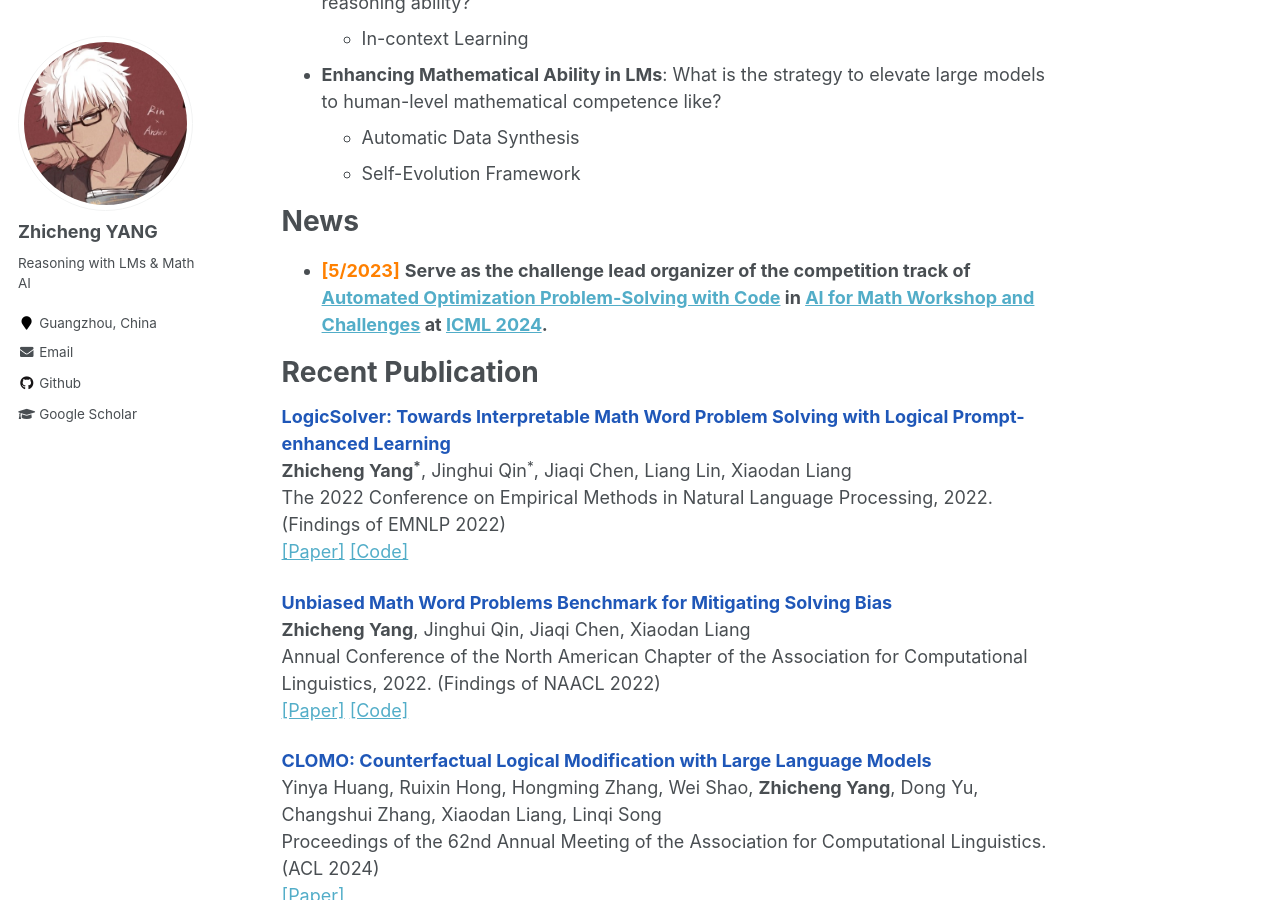
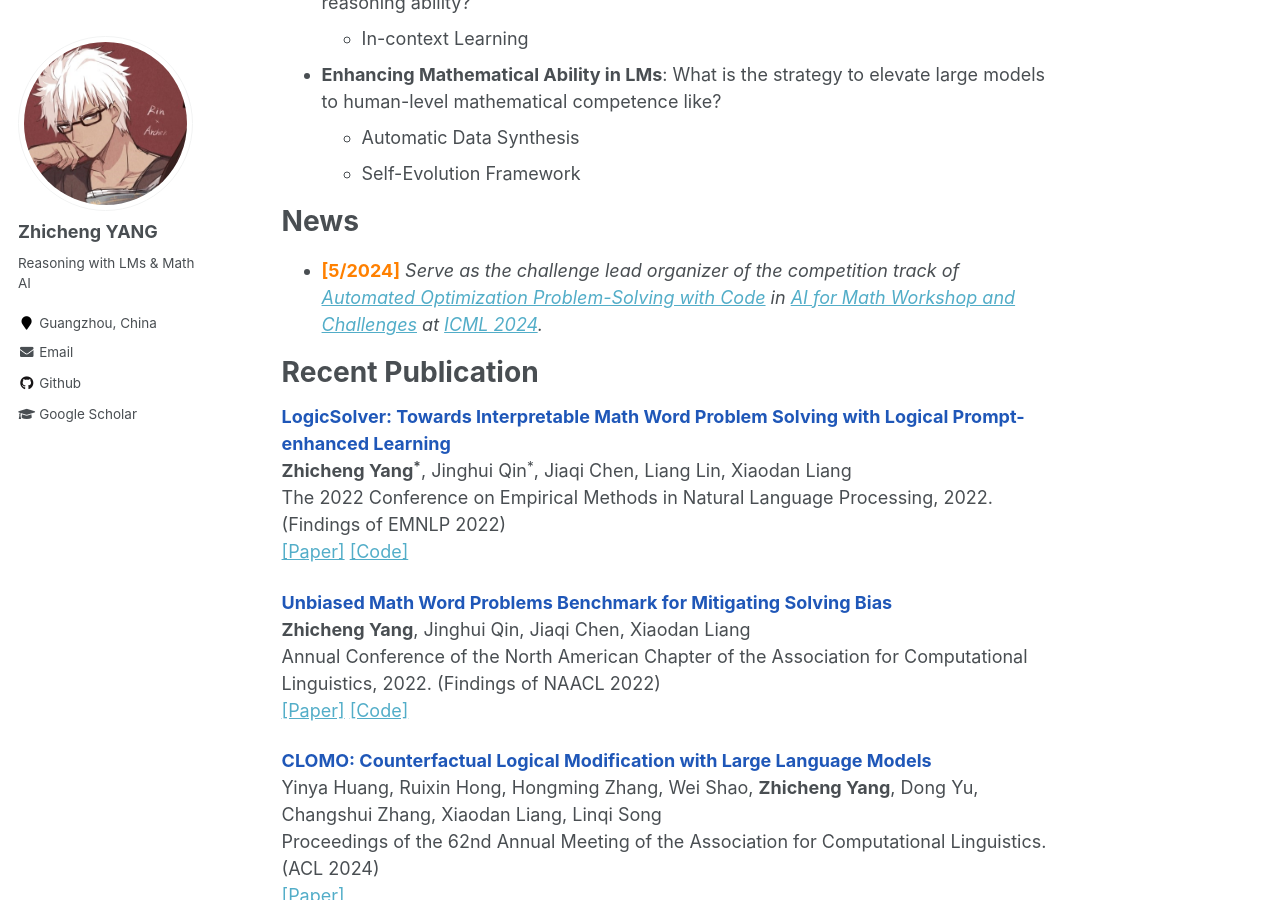
Before and after one commit to yangzhch6/yangzhch6.github.io, a Jekyll site: the page built from _pages/about.md, in a window 1280 px wide and 900 px high, scrolled down 579 px. Built offline with Jekyll 4.4.1, drawn with Linux system fonts in a browser that asks for light colours.

Commit message:
Update about.md

```diff
--- a/_pages/about.md
+++ b/_pages/about.md
@@ -31,7 +31,7 @@
 
 News
 ===
-- **<font style = "color:#FF8000">[5/2023]</font>** **Serve as the challenge lead organizer of the competition track of [Automated Optimization Problem-Solving with Code](https://www.codabench.org/competitions/2438/) in [AI for Math Workshop and Challenges](https://sites.google.com/view/ai4mathworkshopicml2024) at [ICML 2024](https://icml.cc/Conferences/2024).**
+- **<font style = "color:#FF8000">[5/2024]</font>** *Serve as the challenge lead organizer of the competition track of [Automated Optimization Problem-Solving with Code](https://www.codabench.org/competitions/2438/) in [AI for Math Workshop and Challenges](https://sites.google.com/view/ai4mathworkshopicml2024) at [ICML 2024](https://icml.cc/Conferences/2024).*
 
 Recent Publication
 ===
```
